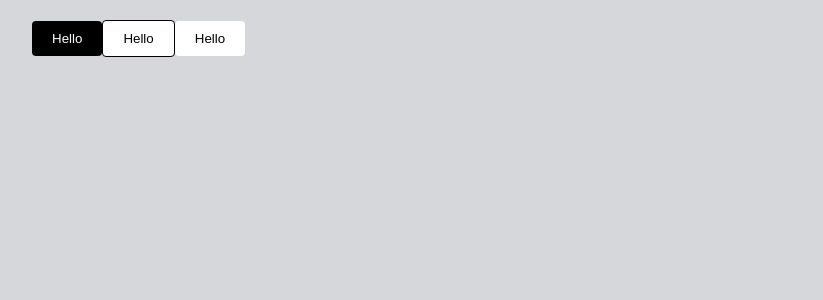
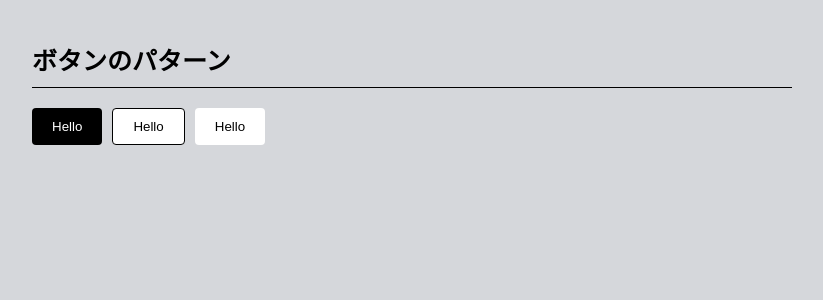
Before and after one commit to OybekJP/ui-components, a React (Vite) app: page / in a window 1280 px wide. Shown: the top 300 px of the page, without its empty margins (228-1051 px from the left). Built offline with nearby package versions, Linux system fonts and the light colour scheme.

Commit message:
レスポンシブデザイン対応：ボタンをグループ化する

```diff
--- a/src/components/Pages/ButtonDemo.tsx
+++ b/src/components/Pages/ButtonDemo.tsx
@@ -4,9 +4,14 @@ import Button from '../UI/Button'
 export const ButtonDemo = () => {
   return (
     <Container>
-      <Button>Hello</Button>
-      <Button variant="secondary">Hello</Button>
-      <Button variant="tertiary">Hello</Button>
+      <Section>
+        <SectionTitle>ボタンのパターン</SectionTitle>
+        <ButtonGroup>
+          <Button>Hello</Button>
+          <Button variant="secondary">Hello</Button>
+          <Button variant="tertiary">Hello</Button>
+        </ButtonGroup>
+      </Section>
     </Container>
   )
 }
@@ -16,3 +21,21 @@ const Container = styled.div`
   margin: 0 auto;
   padding: 20px;
 `
+
+const Section = styled.section`
+  margin-bottom: 40px;
+`
+
+const SectionTitle = styled.h2`
+  font-size: 25px;
+  margin-bottom: 20px;
+  border-bottom: 1px solid #000;
+  padding-bottom: 10px;
+`
+
+const ButtonGroup = styled.div`
+  display: flex;
+  gap: 10px;
+  flex-wrap: wrap;
+  margin-bottom: 20px;
+`
```
